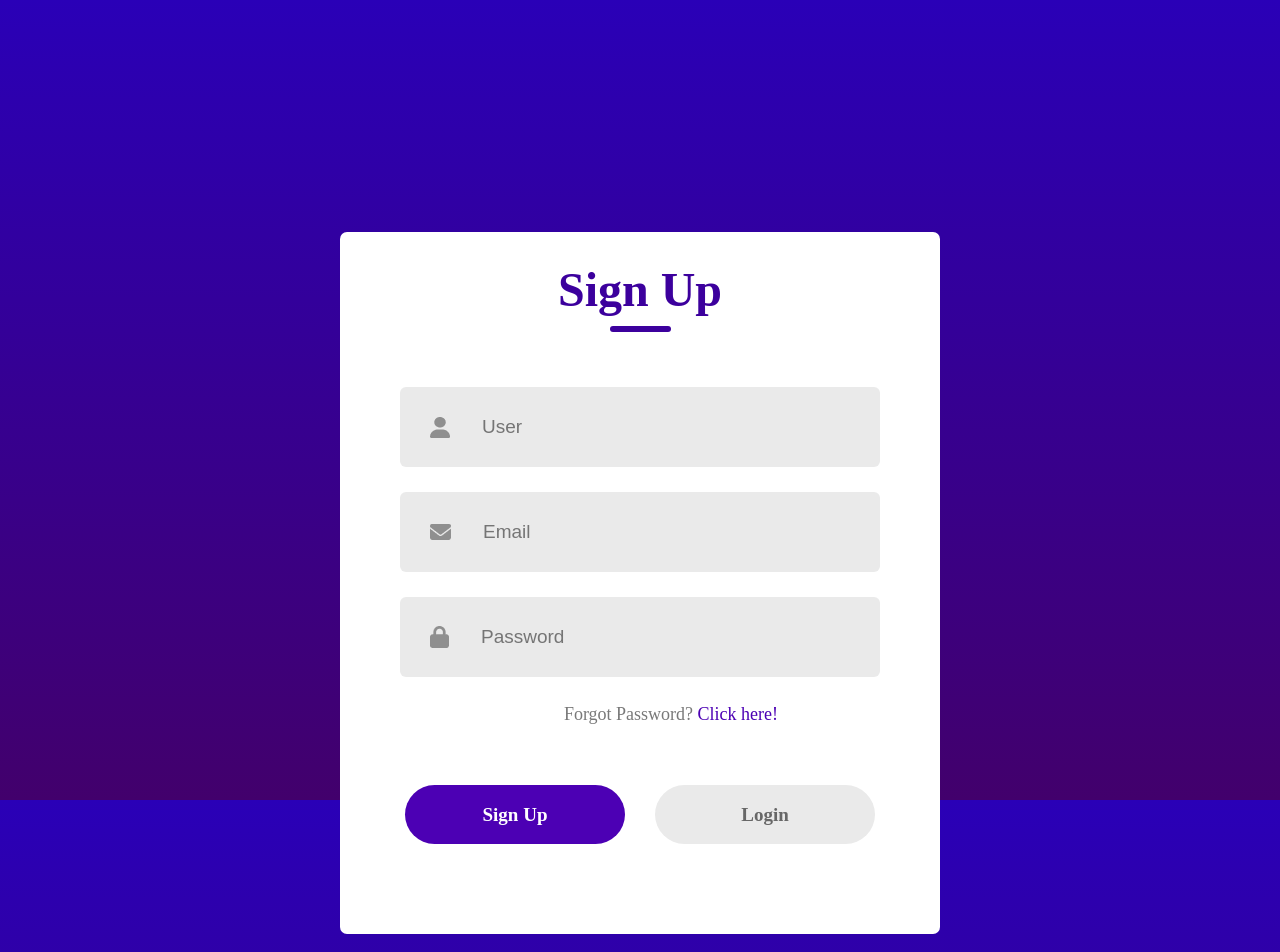
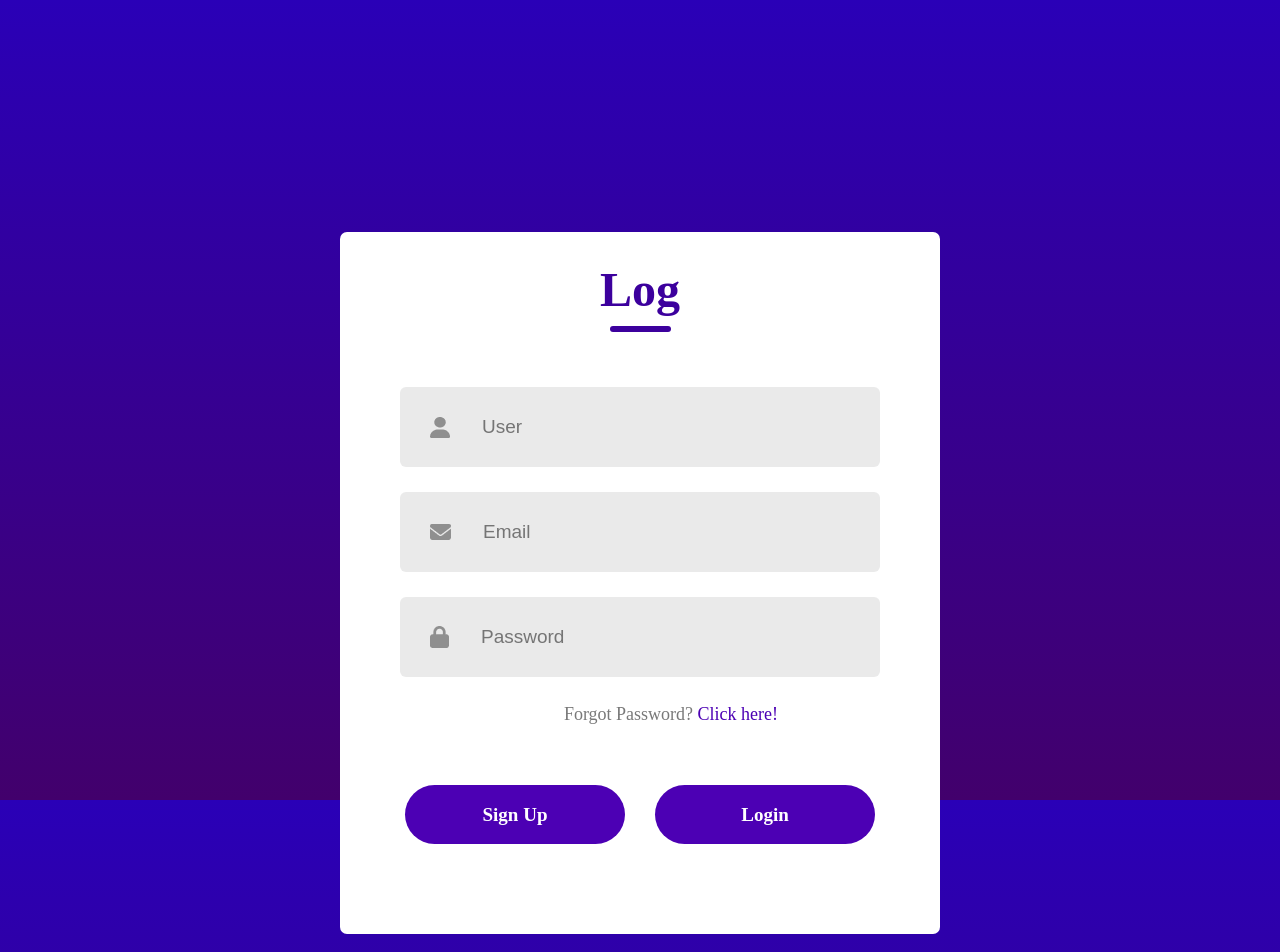
Before and after one commit to Medom5/login-signup, a React (Vite) app: page / in a window 1280 px wide. Shown: the top 952 px of the page. Built offline with nearby package versions, Linux system fonts and the light colour scheme.

Commit message:
Fix: typo

```diff
--- a/src/Components/LoginSignup/LoginSignup.jsx
+++ b/src/Components/LoginSignup/LoginSignup.jsx
@@ -6,8 +6,7 @@
 import { useState } from "react";
 
 const LoginSignup = () => {
-
-    const [action, setAction] = useState("Sign Up");
+  const [action, setAction] = useState("Log");
 
   return (
     <div className="container">
@@ -33,8 +32,22 @@
         Forgot Password? <span> Click here!</span>
       </div>
       <div className="submit-container">
-        <div className={action==="Login"? "submit gray": "submit"}>Sign Up</div>
-        <div className={action==="Sign Up"? "submit gray":"submit"}>Login</div>
+        <div
+          className={action === "Login" ? "submit gray" : "submit"}
+          onClick={() => {
+            setAction("Sign Up");
+          }}
+        >
+          Sign Up
+        </div>
+        <div
+          className={action === "Sign Up" ? "submit gray" : "submit"}
+          onClick={() => {
+            setAction("Login");
+          }}
+        >
+          Login
+        </div>
       </div>
     </div>
   );
```
